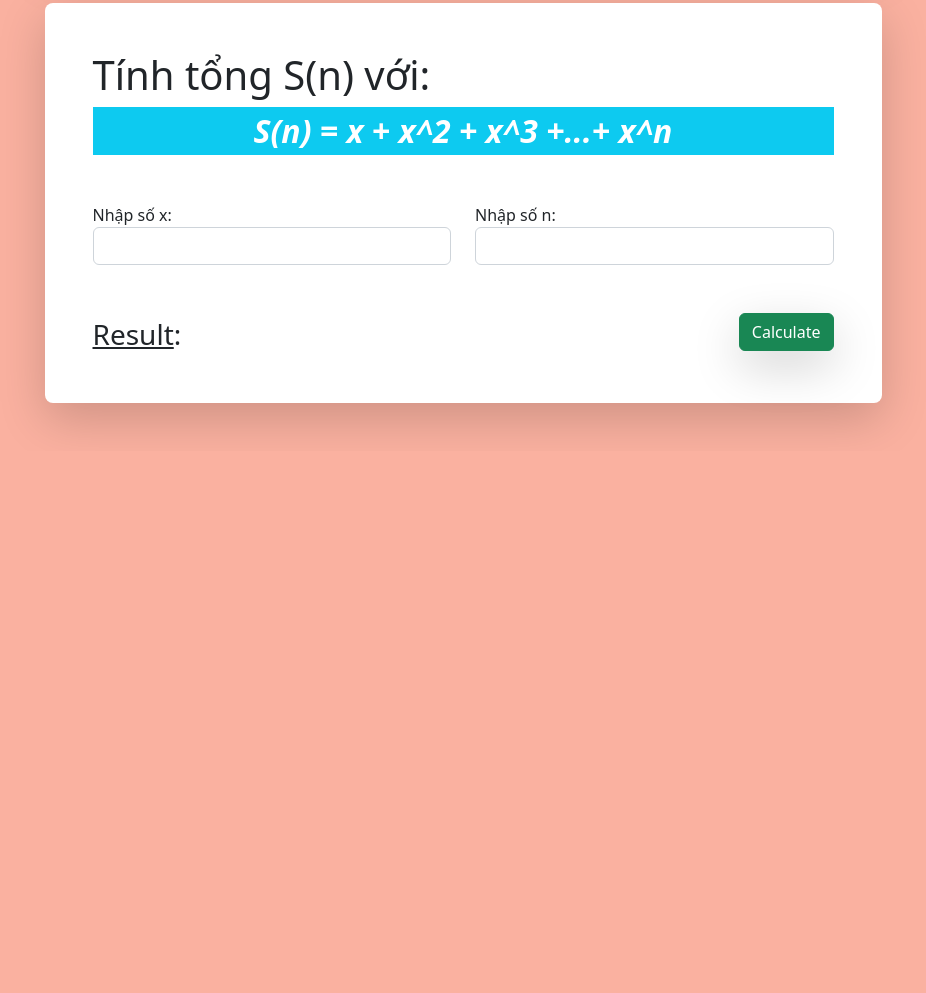
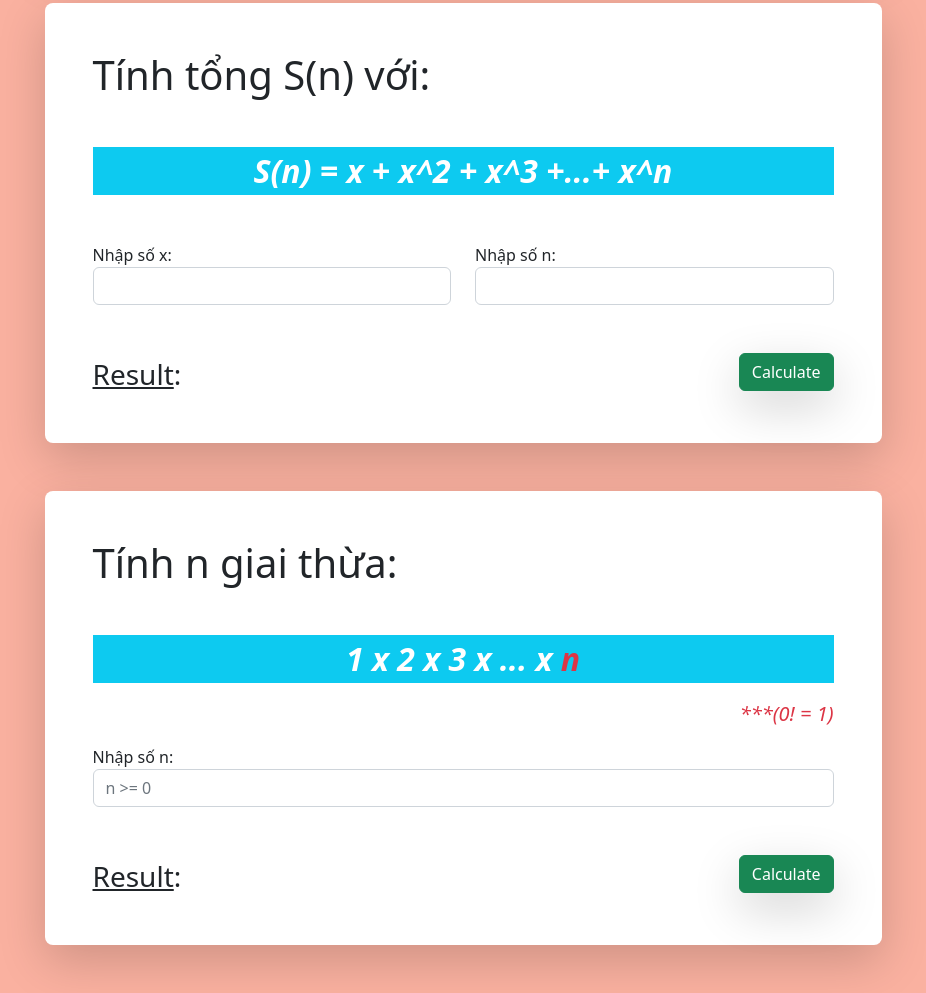
Before and after one commit to hqbao000101/BCS07_D16_Javascript_Loop, a plain HTML site: page index.html in a window 1280 px wide. Shown: the part 471-1464 px from the top of the page, without its empty margins (177-1103 px from the left). Before the commit the page ends 922 px from the top, so only its background shows below. Drawn offline with nearby package versions, Linux system fonts and the light colour scheme.

Commit message:
feat: ex3

```diff
--- a/index.html
+++ b/index.html
@@ -47,7 +47,7 @@
     <div class="container my-5">
       <div class="ex2 p-5 w-75 mx-auto shadow-lg bg-white rounded-3">
         <h1>Tính tổng S(n) với:</h1>
-        <p class="text-center fst-italic fw-bold text-white bg-info fs-2">
+        <p class="text-center fst-italic fw-bold text-white bg-info fs-2 mt-5">
           S(n) = x + x^2 + x^3 +...+ x^n
         </p>
         <div class="my-5">
@@ -73,7 +73,36 @@
     </div>
 
     <!-- ! EX3: Nhập vào n. Tính giai thừa 1 * 2 *...* n -->
+    <div class="container my-5">
+      <div class="ex3 p-5 w-75 mx-auto shadow-lg bg-white rounded-3">
+        <h1>Tính n giai thừa:</h1>
+        <p class="text-center fst-italic fw-bold text-white bg-info fs-2 mt-5">
+          1 x 2 x 3 x ... x <span class="text-danger">n</span>
+        </p>
+        <p class="text-danger fs-5 fst-italic text-end">***(0! = 1)</p>
+        <div class="mt-3 mb-5">
+          <label for="ex3-n">Nhập số n: </label>
+          <input
+            type="number"
+            name="n"
+            id="ex3-n"
+            class="form-control"
+            placeholder="n >= 0"
+          />
+        </div>
+        <button class="btn btn-success float-end shadow-lg" onclick="ex3()">
+          Calculate
+        </button>
+        <div class="result fs-3 mt-5">
+          <span class="text-decoration-underline">Result</span>:
+          <span class="text-success fw-bold"></span>
+        </div>
+      </div>
+    </div>
+
     <!-- ! EX4: Hãy viết chương trình khi click vào button sẽ in ra 10 thẻ div. Nếu div vào vị trí chẵn thì bg màu đỏ, lẻ thì bg màu xanh dương -->
+
+
     <!-- ! EX5: Viết chương trình có một ô input, một button. Khi click vào button thì in ra các số nguyên tố từ 1 tới giá trị của ô input -->
 
     <!-- ! Bootstrap JavaScript Libraries -->
--- a/js/script.js
+++ b/js/script.js
@@ -51,16 +51,34 @@ function ex2() {
 // ! EX3: Nhập vào n. Tính giai thừa 1 * 2 *...* n
 /*
 todo: Mô Hình 3 Khối
-* input:
+* input: số n do người dùng nhập vào
 * bước xử lý:
-*   1.
-*   2.
-*   3.
-*   4.
-*   5.
-* output:
+*   1. tạo sự kiện onclick trên button
+*   2. lấy giá trị số n mà người dùng nhập
+*   3. kiểm tra giá trị số n: n >= 0
+*   4. chia trường hợp nếu n = 0 thì 0! sẽ bằng 1. Ngược lại nếu n != 0 thì chạy vòng lặp với biến i tăng dần từ 1 đến n
+*   5. trong vòng lặp thực hiện nhân dồn giá trị i cho biến result khởi tạo trước vòng lặp
+* output: giai thừa của số n và in ra màn hình
 */
 
+function ex3() {
+  // todo: take user data
+  var n_number = +document.getElementById("ex3-n").value;
+  var result = 1;
+
+  // todo: check valid
+  if (n_number < 0) {
+    alert("Giá trị số n vừa nhập ở bài tập 3 không hợp lệ!");
+  } else if (n_number > 0) {
+    // todo: loop
+    for (var i = 1; i <= n_number; i++) {
+      result *= i;
+    }
+  }
+
+  // todo: print result
+  document.querySelector(".ex3 .result .text-success").innerHTML = result;
+}
 
 // ! EX4: Hãy viết chương trình khi click vào button sẽ in ra 10 thẻ div. Nếu div vào vị trí chẵn thì bg màu đỏ, lẻ thì bg màu xanh dương
 /*
@@ -75,7 +93,6 @@ todo: Mô Hình 3 Khối
 * output:
 */
 
-
 // ! EX5: Viết chương trình có một ô input, một button. Khi click vào button thì in ra các số nguyên tố từ 1 tới giá trị của ô input
 /*
 todo: Mô Hình 3 Khối
```
